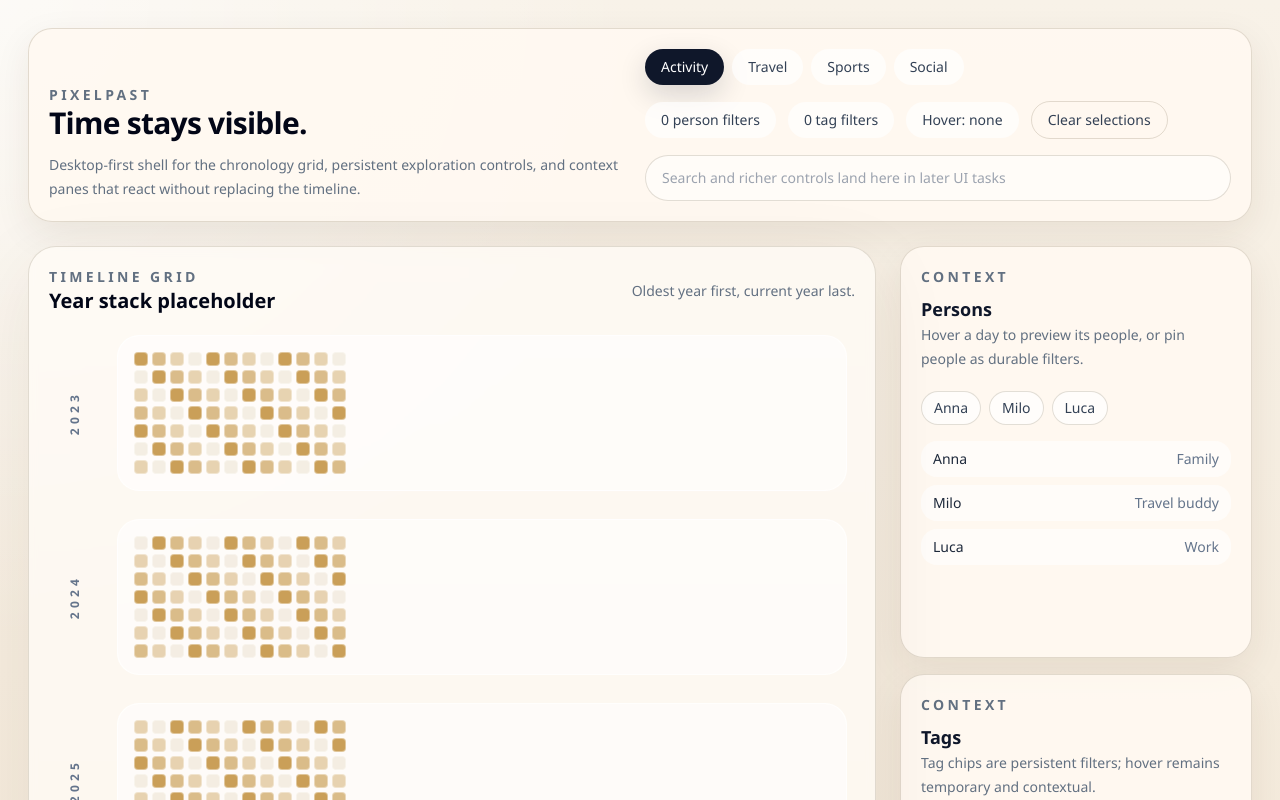
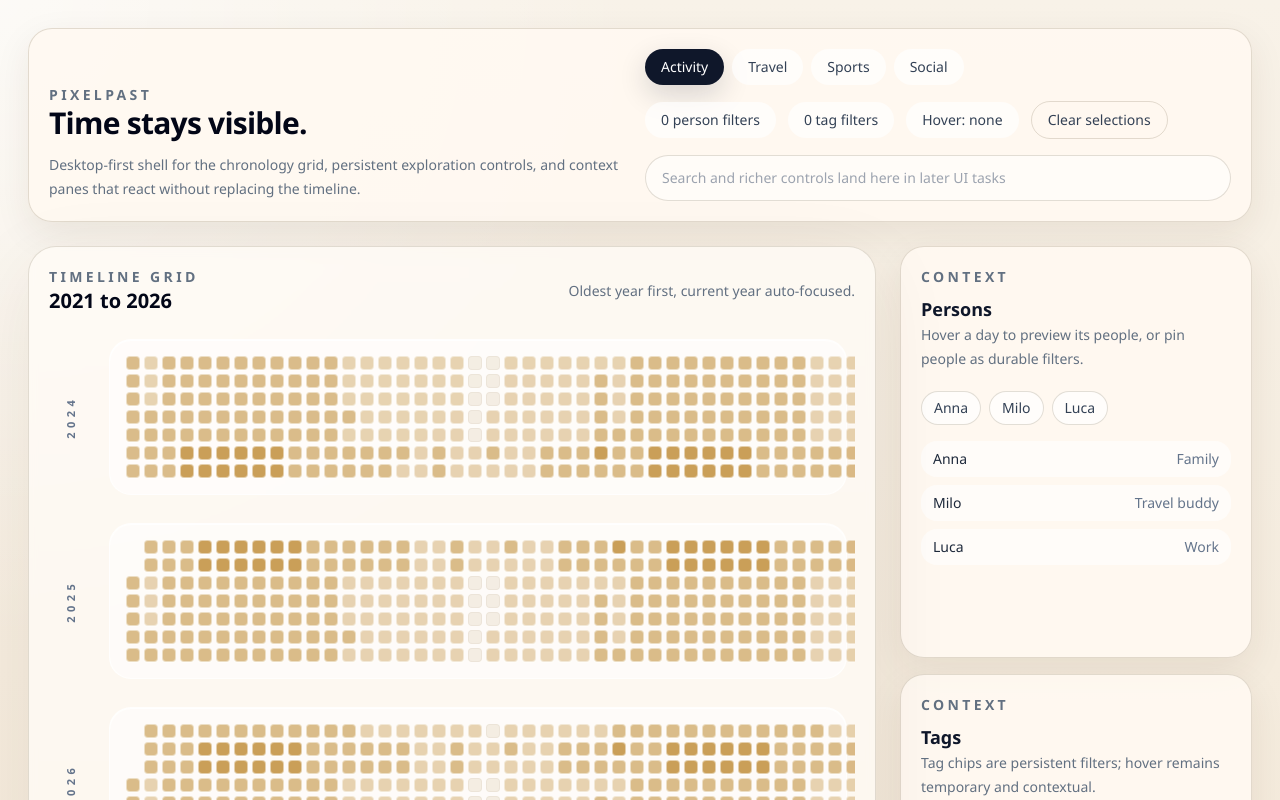
Before and after one commit to philipdaubmeier/pixelpast-core, a React (Vite) app in the folder ui/: page / in a window 1280 px wide. Shown: the top 800 px of the page. Built offline with nearby package versions, Linux system fonts and the light colour scheme.

Commit message:
Implemented task R-010-year-grid-rendering

```diff
--- a/ui/src/app/layout/LeftGridPane.tsx
+++ b/ui/src/app/layout/LeftGridPane.tsx
@@ -15,16 +15,24 @@ export function LeftGridPane({
   hoveredDate,
   onHover,
 }: LeftGridPaneProps) {
+  const years = Array.from(new Set(days.map((day) => day.year))).sort(
+    (leftYear, rightYear) => leftYear - rightYear,
+  );
+  const yearRangeLabel =
+    years.length > 1
+      ? `${years[0]} to ${years[years.length - 1]}`
+      : years[0]?.toString() ?? "Timeline";
+
   return (
     <section className="panel-surface min-h-[42rem] overflow-hidden p-5">
       <div className="mb-5 flex items-center justify-between">
         <div>
           <p className="panel-title">Timeline Grid</p>
           <h2 className="text-xl font-semibold text-slate-950">
-            Year stack placeholder
+            {yearRangeLabel}
           </h2>
         </div>
-        <p className="panel-copy">Oldest year first, current year last.</p>
+        <p className="panel-copy">Oldest year first, current year auto-focused.</p>
       </div>
       <div className="h-[calc(100vh-17rem)] min-h-[32rem] overflow-y-auto pr-2">
         <YearGridStack
--- a/ui/src/features/timeline/components/DayCell.tsx
+++ b/ui/src/features/timeline/components/DayCell.tsx
@@ -49,15 +49,24 @@ export function DayCell({ day, viewMode, isHovered, onHover }: DayCellProps) {
       type="button"
       onMouseEnter={() => onHover(day.date)}
       onMouseLeave={() => onHover(null)}
+      onFocus={() => onHover(day.date)}
+      onBlur={() => onHover(null)}
       className={[
-        "h-3.5 w-3.5 rounded-[4px] border border-white/40 transition",
+        "h-3.5 w-3.5 rounded-[4px] border transition duration-150 focus-visible:outline-none focus-visible:ring-2 focus-visible:ring-slate-900/55 focus-visible:ring-offset-1",
+        day.hasData
+          ? "border-white/50 shadow-[0_1px_0_rgba(255,255,255,0.45)]"
+          : "border-[color:rgba(98,80,46,0.14)]",
         isHovered
           ? "scale-110 ring-2 ring-slate-900/55 ring-offset-1"
-          : "hover:scale-105",
+          : "hover:scale-105 hover:border-slate-800/20",
       ].join(" ")}
-      style={tone}
+      style={{
+        ...tone,
+        gridColumnStart: day.weekIndex + 1,
+        gridRowStart: day.weekdayIndex + 1,
+      }}
       aria-label={day.date}
-      title={`${day.date} · ${day.eventCount} events · ${day.assetCount} assets`}
+      title={`${day.date} - ${day.eventCount} events - ${day.assetCount} assets`}
     />
   );
 }
--- a/ui/src/features/timeline/components/YearGrid.tsx
+++ b/ui/src/features/timeline/components/YearGrid.tsx
@@ -1,3 +1,4 @@
+import { forwardRef } from "react";
 import type { HeatmapDayProjection } from "../../../projections/timeline";
 import type { ViewMode } from "../../../state/ui-state";
 import { DayCell } from "./DayCell";
@@ -10,23 +11,36 @@ type YearGridProps = {
   onHover: (date: string | null) => void;
 };
 
-export function YearGrid({
-  year,
-  days,
-  viewMode,
-  hoveredDate,
-  onHover,
-}: YearGridProps) {
+export const YearGrid = forwardRef<HTMLElement, YearGridProps>(function YearGrid(
+  { year, days, viewMode, hoveredDate, onHover },
+  ref,
+) {
+  const orderedDays = [...days].sort((leftDay, rightDay) =>
+    leftDay.date.localeCompare(rightDay.date),
+  );
+  const weekCount =
+    orderedDays.reduce(
+      (maxWeekIndex, day) => Math.max(maxWeekIndex, day.weekIndex),
+      0,
+    ) + 1;
+
   return (
-    <section className="grid grid-cols-[52px_minmax(0,1fr)] gap-4">
+    <section
+      ref={ref}
+      className="grid scroll-mt-6 grid-cols-[44px_minmax(0,1fr)] gap-4"
+      aria-label={`Year ${year}`}
+    >
       <div className="flex items-center justify-center">
-        <span className="-rotate-90 text-xs font-semibold uppercase tracking-[0.35em] text-slate-500">
+        <span className="-rotate-90 text-[11px] font-semibold uppercase tracking-[0.4em] text-slate-500">
           {year}
         </span>
       </div>
-      <div className="rounded-[22px] border border-white/70 bg-white/55 p-4">
-        <div className="grid auto-cols-max grid-flow-col grid-rows-7 gap-1">
-          {days.map((day) => (
+      <div className="rounded-[22px] border border-white/70 bg-white/55 p-4 shadow-[inset_0_1px_0_rgba(255,255,255,0.8)]">
+        <div
+          className="grid grid-rows-7 justify-start gap-1"
+          style={{ gridTemplateColumns: `repeat(${weekCount}, max-content)` }}
+        >
+          {orderedDays.map((day) => (
             <DayCell
               key={day.date}
               day={day}
@@ -39,4 +53,4 @@ export function YearGrid({
       </div>
     </section>
   );
-}
+});
--- a/ui/src/features/timeline/components/YearGridStack.tsx
+++ b/ui/src/features/timeline/components/YearGridStack.tsx
@@ -1,3 +1,4 @@
+import { useEffect, useRef } from "react";
 import type { HeatmapDayProjection } from "../../../projections/timeline";
 import type { ViewMode } from "../../../state/ui-state";
 import { YearGrid } from "./YearGrid";
@@ -15,6 +16,8 @@ export function YearGridStack({
   hoveredDate,
   onHover,
 }: YearGridStackProps) {
+  const yearRefs = useRef<Record<number, HTMLElement | null>>({});
+  const hasInitializedViewport = useRef(false);
   const groupedYears = days.reduce<Map<number, HeatmapDayProjection[]>>(
     (accumulator, day) => {
       const entry = accumulator.get(day.year);
@@ -30,17 +33,38 @@ export function YearGridStack({
     new Map(),
   );
 
-  const orderedYears = Array.from(groupedYears.entries()).sort(
-    ([leftYear], [rightYear]) => leftYear - rightYear,
+  const orderedYears = Array.from(groupedYears.keys()).sort(
+    (leftYear, rightYear) => leftYear - rightYear,
   );
+  const orderedYearsKey = orderedYears.join(",");
+
+  useEffect(() => {
+    if (hasInitializedViewport.current || orderedYears.length === 0) {
+      return;
+    }
+
+    const currentYear = new Date().getFullYear();
+    const initialYear = orderedYears.includes(currentYear)
+      ? currentYear
+      : orderedYears[orderedYears.length - 1];
+    const target = yearRefs.current[initialYear];
+
+    if (target !== undefined && target !== null) {
+      target.scrollIntoView({ block: "start", behavior: "auto" });
+      hasInitializedViewport.current = true;
+    }
+  }, [orderedYears, orderedYearsKey]);
 
   return (
     <div className="space-y-7">
-      {orderedYears.map(([year, yearDays]) => (
+      {orderedYears.map((year) => (
         <YearGrid
           key={year}
+          ref={(node) => {
+            yearRefs.current[year] = node;
+          }}
           year={year}
-          days={yearDays}
+          days={groupedYears.get(year) ?? []}
           viewMode={viewMode}
           hoveredDate={hoveredDate}
           onHover={onHover}
--- a/ui/src/mocks/timeline.ts
+++ b/ui/src/mocks/timeline.ts
@@ -10,35 +10,92 @@ function toIsoDate(date: Date): string {
   return date.toISOString().slice(0, 10);
 }
 
+function createUtcDate(year: number, month: number, day: number): Date {
+  return new Date(Date.UTC(year, month, day));
+}
+
+function getWeekdayIndex(date: Date): number {
+  return (date.getUTCDay() + 6) % 7;
+}
+
+function getDaysInYear(year: number): number {
+  const start = createUtcDate(year, 0, 1);
+  const end = createUtcDate(year + 1, 0, 1);
+  return Math.round((end.getTime() - start.getTime()) / 86_400_000);
+}
+
+function getWeekIndex(date: Date, startOfYear: Date): number {
+  const startWeekday = getWeekdayIndex(startOfYear);
+  const alignedStart = createUtcDate(
+    startOfYear.getUTCFullYear(),
+    startOfYear.getUTCMonth(),
+    startOfYear.getUTCDate() - startWeekday,
+  );
+
+  return Math.floor((date.getTime() - alignedStart.getTime()) / 604_800_000);
+}
+
+function getColorValue(
+  activityScore: number,
+): HeatmapDayProjection["colorValue"] {
+  if (activityScore <= 0) {
+    return "empty";
+  }
+
+  if (activityScore < 35) {
+    return "low";
+  }
+
+  if (activityScore < 70) {
+    return "medium";
+  }
+
+  return "high";
+}
+
 function buildYearDays(year: number): HeatmapDayProjection[] {
-  return Array.from({ length: 84 }, (_, index) => {
-    const date = new Date(Date.UTC(year, 0, index + 1));
-    const intensity = (index + year) % 4;
-    const personIds = index % 9 === 0 ? ["anna"] : index % 7 === 0 ? ["milo"] : [];
+  const startOfYear = createUtcDate(year, 0, 1);
+  const daysInYear = getDaysInYear(year);
+
+  return Array.from({ length: daysInYear }, (_, index) => {
+    const date = createUtcDate(year, 0, index + 1);
+    const seasonalWave = (Math.sin((index / daysInYear) * Math.PI * 4) + 1) / 2;
+    const weeklyPulse = index % 7 === 5 || index % 7 === 6 ? 24 : 0;
+    const travelPulse = index % 61 < 5 ? 18 : 0;
+    const mediaPulse = index % 29 === 0 ? 12 : 0;
+    const activityScore = Math.min(
+      100,
+      Math.round(seasonalWave * 52 + weeklyPulse + travelPulse + mediaPulse),
+    );
+    const eventCount = Math.round(activityScore / 18);
+    const assetCount = Math.round(activityScore / 24);
+    const personIds =
+      index % 61 < 5
+        ? ["anna", "milo"]
+        : index % 17 === 0
+          ? ["anna"]
+          : index % 13 === 0
+            ? ["luca"]
+            : [];
     const tagPaths =
-      index % 11 === 0
+      index % 61 < 5
         ? ["travel/europe"]
-        : index % 5 === 0
+        : index % 11 === 0
           ? ["people/family"]
-          : [];
+          : index % 19 === 0
+            ? ["activity/outdoors"]
+            : [];
 
     return {
       date: toIsoDate(date),
       year,
-      weekIndex: Math.floor(index / 7),
-      weekdayIndex: index % 7,
-      activityScore: intensity,
-      colorValue:
-        intensity === 0
-          ? "empty"
-          : intensity === 1
-            ? "low"
-            : intensity === 2
-              ? "medium"
-              : "high",
-      hasData: intensity > 0,
-      eventCount: intensity * 2,
-      assetCount: intensity,
+      weekIndex: getWeekIndex(date, startOfYear),
+      weekdayIndex: getWeekdayIndex(date),
+      activityScore,
+      colorValue: getColorValue(activityScore),
+      hasData: activityScore > 0,
+      eventCount,
+      assetCount,
       personIds,
       tagPaths,
     };
@@ -81,6 +138,8 @@ export const mockTags: TagProjection[] = [
 ];
 
 export const mockHeatmapDays: HeatmapDayProjection[] = [
+  ...buildYearDays(2021),
+  ...buildYearDays(2022),
   ...buildYearDays(2023),
   ...buildYearDays(2024),
   ...buildYearDays(2025),
```
